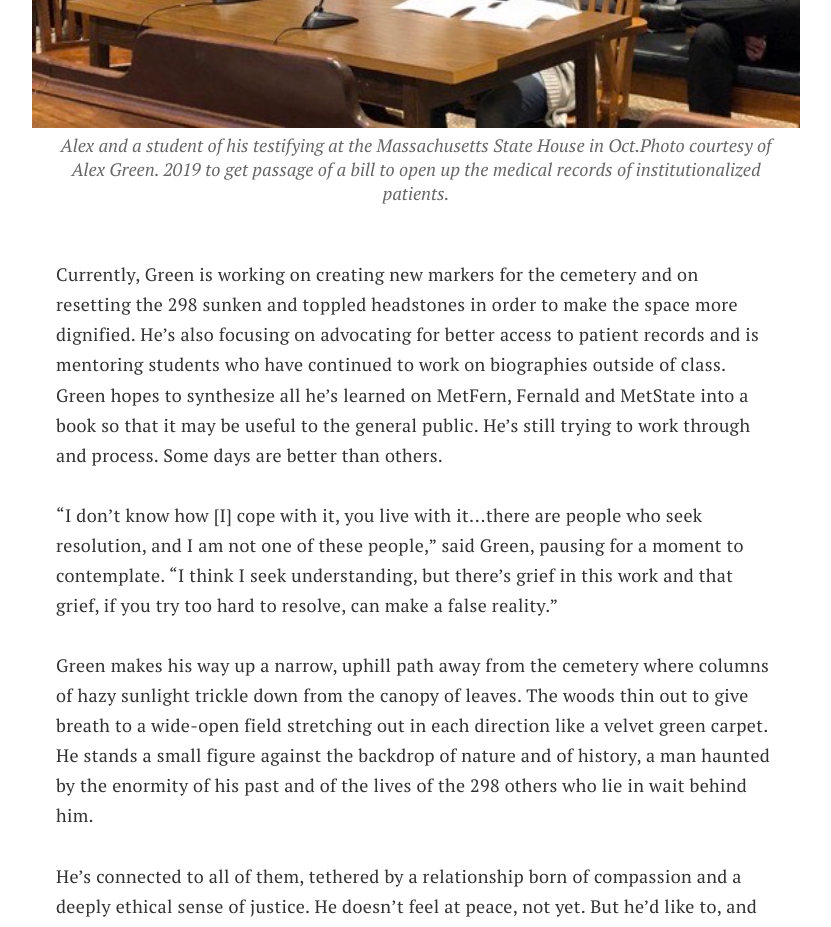
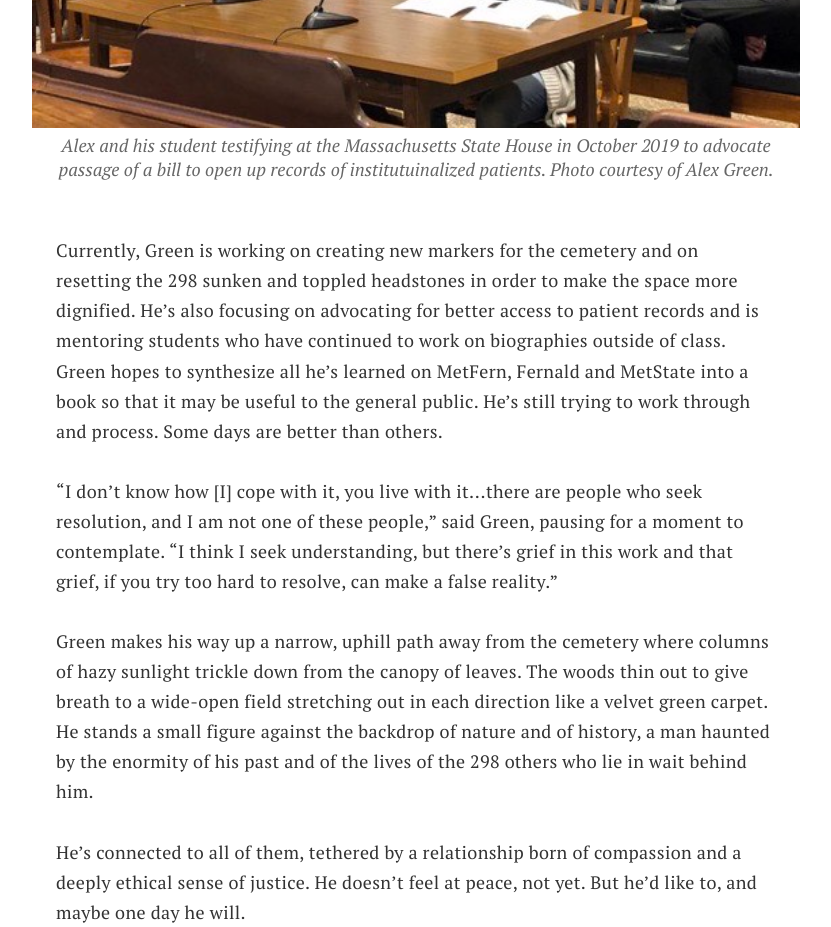
Before and after one commit to below-the-surface/below-the-surface.github.io, a plain HTML site: page alex-green.html in a window 1280 px wide. Shown: the part 7640-8567 px from the top of the page, without its empty margins (224-1055 px from the left). Drawn offline with Linux system fonts and the light colour scheme.

Commit message:
alex-green.html

```diff
--- a/alex-green.html
+++ b/alex-green.html
@@ -126,7 +126,7 @@
 
                         <!--image text-->
                         <div class="caption-container">
-                            <p class="main-story-caption">Alex and a student of his testifying at the Massachusetts State House in Oct.Photo courtesy of Alex Green. 2019 to get passage of a bill to open up the medical records of institutionalized patients. </p>
+                            <p class="main-story-caption">Alex and his student testifying at the Massachusetts State House in October 2019 to advocate passage of a bill to open up records of institutuinalized patients. Photo courtesy of Alex Green. </p>
                         </div>
                     </div>
 
```
